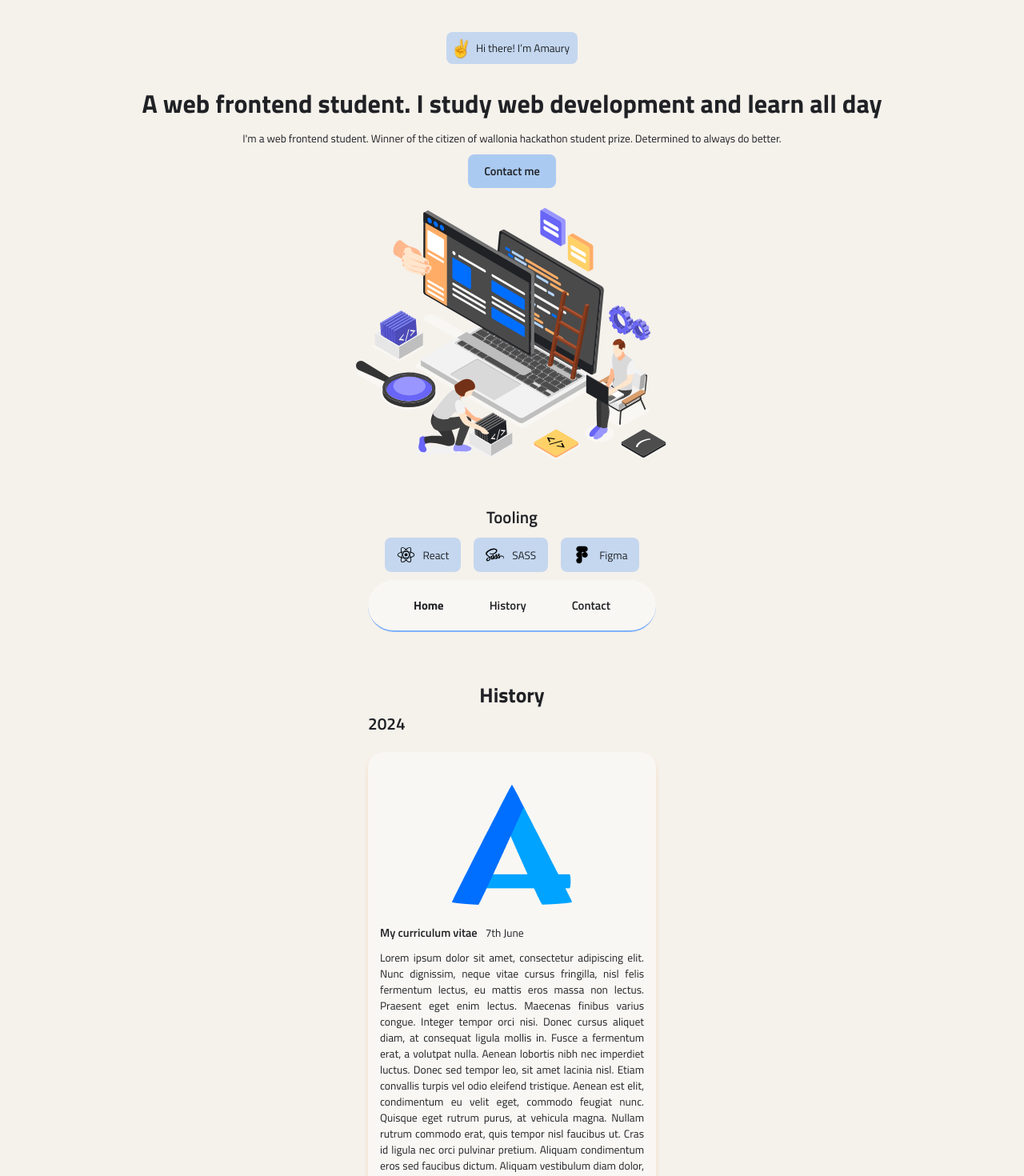
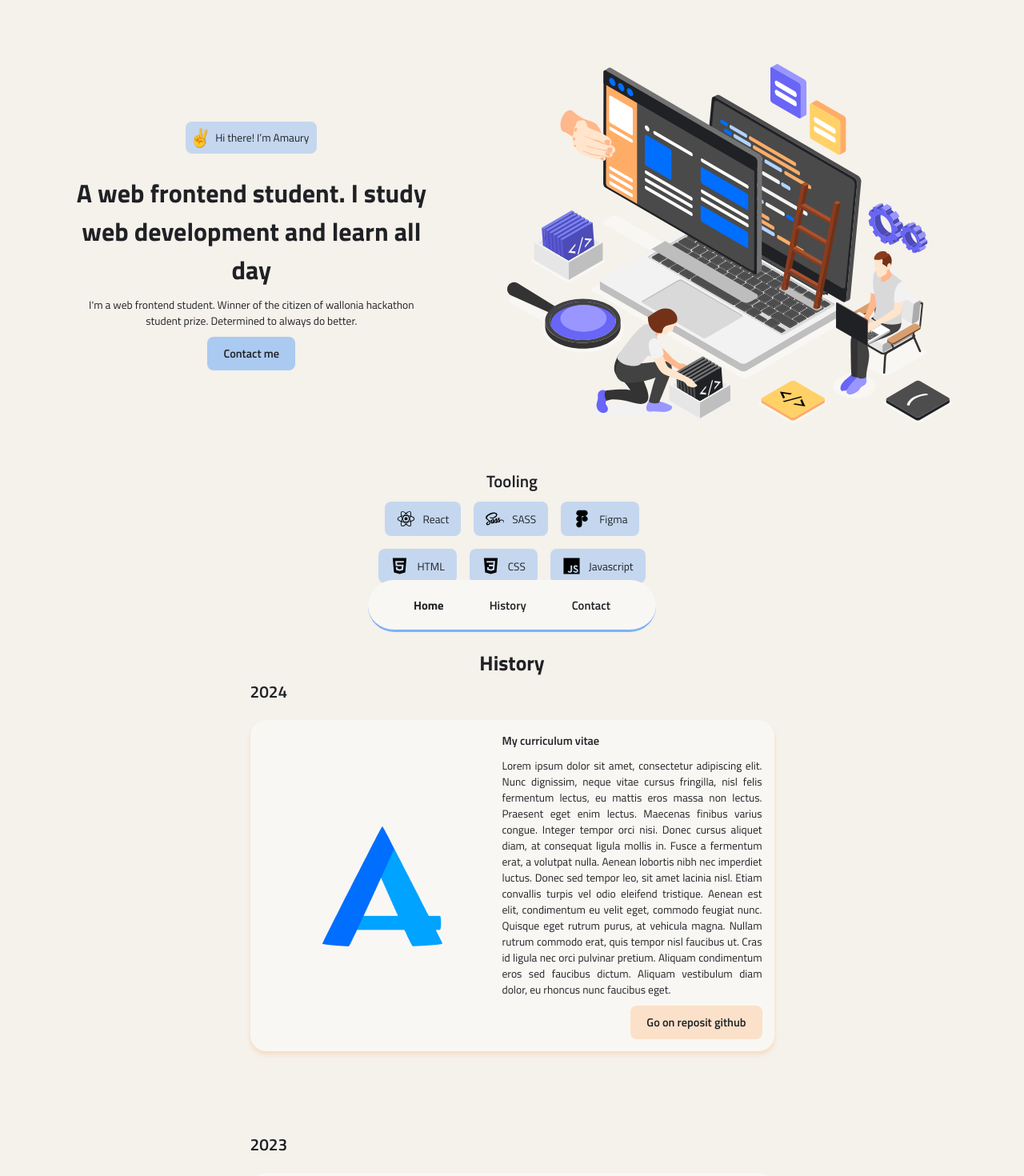
Before and after one commit to AmarOfficiel/curriculum-vitae, a Next.js app: page / in a window 1280 px wide. Shown: the top 1470 px of the page at 80% size. Built offline with nearby package versions, Linux system fonts and the light colour scheme.

Commit message:
Begin respensive

```diff
--- a/src/components/firstSection.js
+++ b/src/components/firstSection.js
@@ -18,6 +18,7 @@ export default function FirstSection({ introRef, setVisible }) {
   return (
     <section className={`${`${style.container}`}`} ref={introRef}>
       <section className={`${`${style.containerIntro}`}`}>
+        <div className={`${`${style.containerIntroText}`}`}>
           <div>
             <p className={`${`${style.containerPresentation}`}`}>
               <span className={`${`${style.emoji}`}`}>✌</span>Hi there! I’m
@@ -32,7 +33,10 @@ export default function FirstSection({ introRef, setVisible }) {
               I&apos;m a web frontend student. Winner of the citizen of wallonia
               hackathon student prize. Determined to always do better.
             </p>
+            <div className={`${`${style.containerButton}`}`}>
               <BtnCTA text="Contact me" color="colorFirstAccent" />
+            </div>
+          </div>
         </div>
         <div className={`${`${style.containerImgIntro}`}`}>
           <img
--- a/src/components/timelineElement.js
+++ b/src/components/timelineElement.js
@@ -1,4 +1,4 @@
-import React,{ useState, useEffect } from "react";
+import React, { useState, useEffect } from "react";
 import BtnCTA from "@/components/btnCTA.js";
 import Link from "next/link";
 import style from "@/styles/timelineElement.module.scss";
@@ -39,18 +39,15 @@ export default function TimelineElement() {
                 <p className={`text-paragraph-medium`}>
                   {item.card.titleOfProject}
                 </p>
-                <p className={`text-paragraph`}>{item.card.dateOfInit}</p>
+                <p className={`text-paragraph`}>{item.dateOfInit}</p>
               </div>
               <div className={`${style.containerDescription}`}>
                 <p className={`text-paragraph`}>{item.card.description}</p>
               </div>
               <div className={`${style.containerCTA}`}>
-                <Link href={item.card.link}>
-                  <BtnCTA
-                    text="Go on reposit github"
-                    color="colorSecondAccent"
-                  />
-                </Link>
+                {/* <Link href={item.cards.link}> */}
+                <BtnCTA text="Go on reposit github" color="colorSecondAccent" />
+                {/* </Link> */}
               </div>
             </div>
           </div>
--- a/src/styles/Home.module.scss
+++ b/src/styles/Home.module.scss
@@ -1,4 +1,4 @@
-.container{
+.container {
   margin-top: 40px;
   margin-bottom: 100px;
   display: flex;
@@ -7,3 +7,12 @@
   flex-direction: column;
   gap: 75px;
 }
+
+@media screen and (min-width: 1024px) {
+  .container {
+    margin-top: 80px;
+    gap: 80px;
+    padding-left: 20px;
+    padding-right: 20px;
+  }
+}
--- a/src/styles/firstSection.module.scss
+++ b/src/styles/firstSection.module.scss
@@ -1,52 +1,84 @@
-.container{
+.container {
   display: flex;
   justify-content: center;
   align-items: center;
   flex-direction: column;
   gap: 50px;
+  width: 100%;
 }
-.containerIntro{
+.containerIntro {
   display: flex;
   justify-content: center;
   align-items: center;
   flex-direction: column;
   text-align: center;
   gap: 25px;
+  width: 100%;
 }
 
-.emoji{
+.emoji {
   scale: 1.2;
   animation: 3s linear 1s infinite scaleEmoji;
 }
-.containerPresentation{
+.containerPresentation {
   display: flex;
   justify-content: center;
   align-items: center;
-    background-color: rgba(var(--color-first-accent),0.2);
+  background-color: rgba(var(--color-first-accent), 0.2);
   padding: 10px;
   border-radius: 8px;
   gap: 10px;
-    width: fit-content;
 }
 
-.containerQuickPresentation{
+.containerQuickPresentation {
   display: flex;
   justify-content: center;
   align-items: center;
   gap: 10px;
   flex-direction: column;
 }
-
-.containerIntro{
+.containerIntroText {
   display: flex;
   justify-content: center;
   align-items: center;
   flex-direction: column;
   gap: 25px;
 }
+.containerButton {
+  width: 100%;
+  display: flex;
+  justify-content: center;
+  align-items: center;
+}
 
 @keyframes scaleEmoji {
-  0%   {transform: scale(1.2);}
-  50%  {transform: scale(1.4) rotate(0.02turn);}
-  100% {transform: scale(1.2);}
+  0% {
+    transform: scale(1.2);
   }
+  50% {
+    transform: scale(1.4) rotate(0.02turn);
+  }
+  100% {
+    transform: scale(1.2);
+  }
+}
+
+@media screen and (min-width: 1024px) {
+  // .container{
+  //     height: 50vh;
+  // }
+  .containerIntro {
+    flex-direction: row;
+    justify-content: space-evenly;
+  }
+  .containerIntroText {
+    width: 450px;
+  }
+  .itemImgIntro {
+    height: 450px;
+  }
+//   .containerButton {
+//     width: 100%;
+//     display: flex;
+//   }
+}
--- a/src/styles/globals.scss
+++ b/src/styles/globals.scss
@@ -25,7 +25,7 @@ body {
 ::selection {
   border-radius: 20px;
   color: var(--color-secondary);
-  background: rgba(var(--color-tertiary-accent),0.8);
+  background: rgba(var(--color-tertiary-accent), 0.8);
 }
 
 .df-jcc-aic {
@@ -44,7 +44,7 @@ body {
 .text-paragraph-medium {
   font-family: var(--font-TitilliumWeb);
   font-weight: 600;
-  font-size: 0.90rem;
+  font-size: 0.9rem;
 }
 
 .text-subtitle {
@@ -69,6 +69,28 @@ body {
   gap: 10px;
 }
 
-.relative{
+.relative {
   position: relative;
 }
+
+// @media screen and (min-width: 1024px) {
+//   .text-paragraph {
+//     font-size: 0.86rem;
+//   }
+
+//   .text-paragraph-medium {
+//     font-size: 0.91rem;
+//   }
+
+//   .text-subtitle {
+//     font-size: 1.3rem;
+//   }
+
+//   .text-title {
+//     font-size: 1.6rem;
+//   }
+
+//   .text-huge {
+//     font-size: 2rem;
+//   }
+// }
--- a/src/styles/nav.module.scss
+++ b/src/styles/nav.module.scss
@@ -1,5 +1,5 @@
 .container {
-  transition: 0.8s;
+  transition: 0.5s;
   display: flex;
   justify-content: space-evenly;
   align-items: center;
@@ -41,3 +41,20 @@
 .active {
   font-weight: 700;
 }
+
+@media screen and (min-width: 1024px) {
+  // .container {
+  //   top: 20px;
+  //   bottom: 0;
+  // }
+  .colorFirstAccent {
+    border-bottom: 3px solid rgba(var(--color-first-accent), 0.5);
+  }
+  .colorSecondAccent {
+    border-bottom: 3px solid rgba(var(--color-second-accent), 0.5);
+  }
+
+  .colorTertiaryAccent {
+    border-bottom: 3px solid rgba(var(--color-tertiary-accent), 0.5);
+  }
+}
--- a/src/styles/timelineElement.module.scss
+++ b/src/styles/timelineElement.module.scss
@@ -1,10 +1,10 @@
-.containerTimeline{
+.containerTimeline {
   display: flex;
   flex-direction: column;
   gap: 100px;
 }
 
-.containerCardAndYear{
+.containerCardAndYear {
   display: flex;
   flex-direction: column;
   gap: 20px;
@@ -18,7 +18,7 @@
   width: 360px;
   padding: 15px;
   background-color: var(--color-secondary);
-  border-radius:20px;
+  border-radius: 20px;
   box-shadow: 0px 4px 5px rgba(var(--color-second-accent), 0.3);
 }
 
@@ -30,7 +30,7 @@
   border-radius: 20px;
 }
 
-.containerGlobalDescription{
+.containerGlobalDescription {
   display: flex;
   justify-content: center;
   align-items: center;
@@ -38,7 +38,7 @@
   gap: 10px;
 }
 
-.containerDate{
+.containerDate {
   width: 100%;
   display: flex;
   // justify-content: space-between;
@@ -47,13 +47,26 @@
   flex-direction: row;
 }
 
-.containerDescription{
+.containerDescription {
   text-align: justify;
 }
 
-.containerCTA{
+.containerCTA {
   width: 100%;
   display: flex;
   justify-content: flex-end;
   align-items: center;
 }
+
+@media screen and (min-width: 1024px) {
+  .containerCard {
+    flex-direction: row;
+    width: auto;
+  }
+  .containerGlobalDescription{
+    width: 325px;
+  }
+  .containerImg{
+    width: 300px;
+  }
+}
```
Also changed, not shown: src/styles/itemTooling.module.scss (+11 -5 lines). Lines whose indentation alone changed are shown as unchanged.
